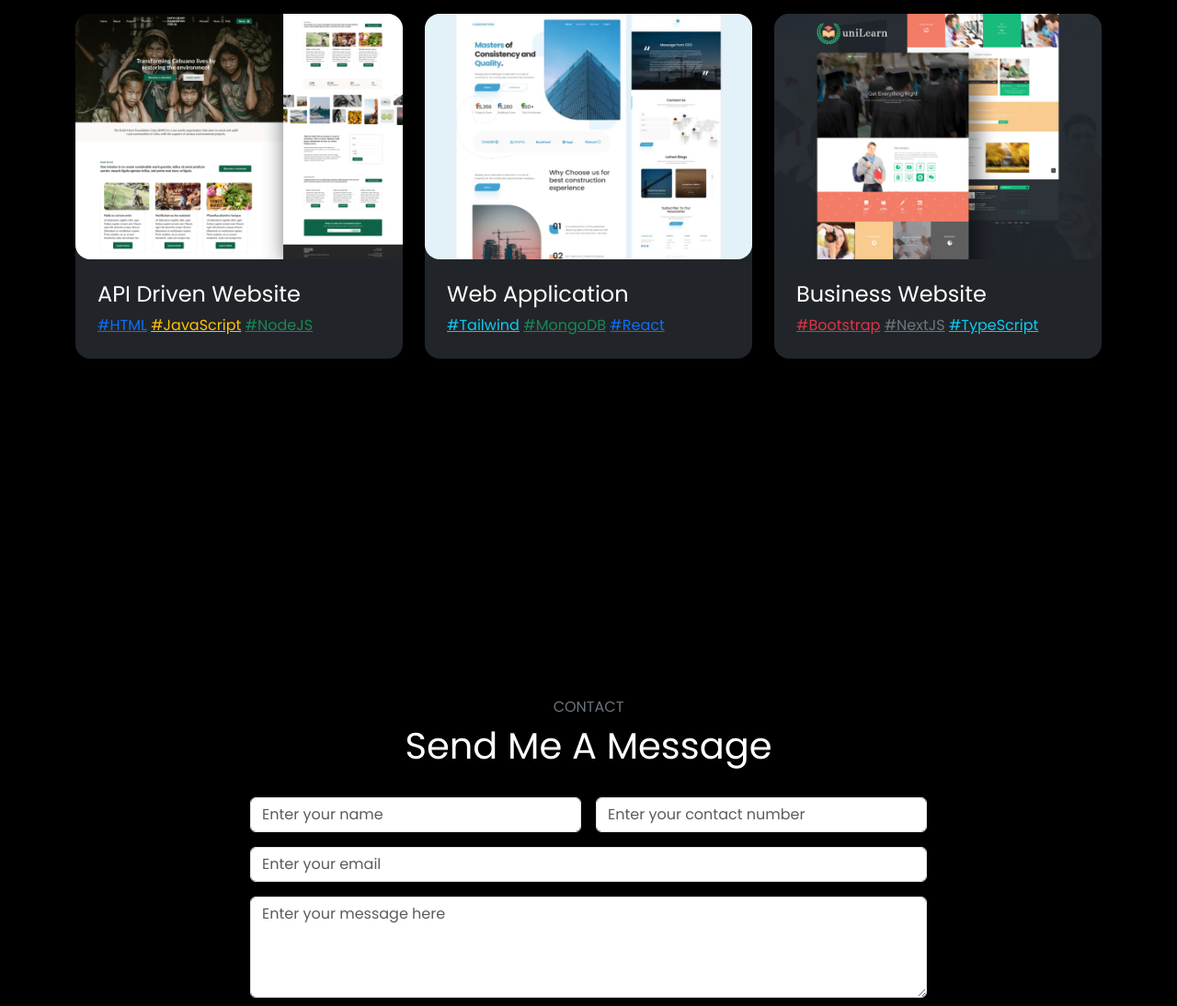
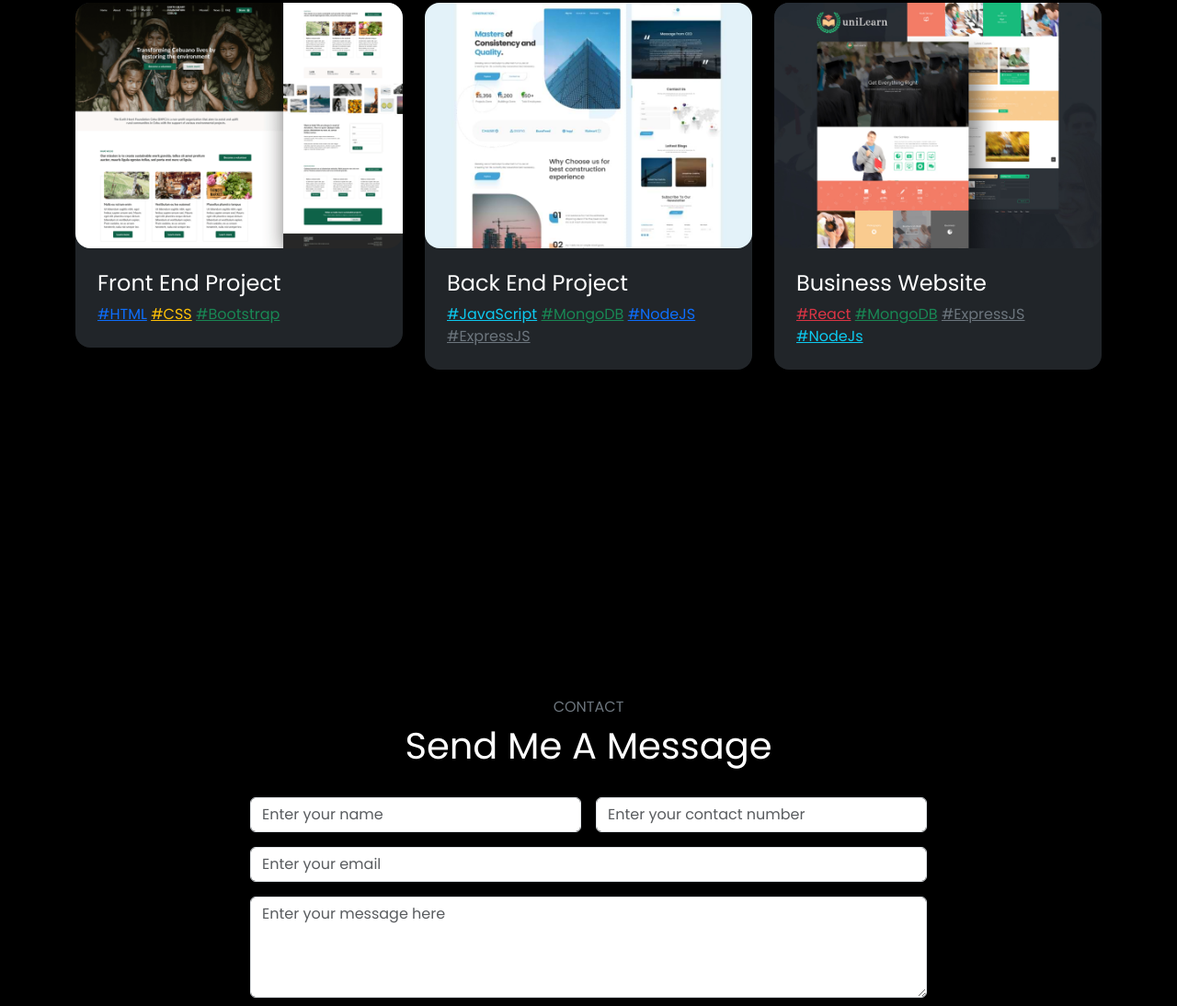
Before and after one commit to gnngtrrz/web-portfolio, a plain HTML site: page index.html in a window 1280 px wide. Shown: the part 2651-3745 px from the top of the page at 92% size. Drawn offline with nearby package versions, Linux system fonts and the light colour scheme.

Commit message:
Update index.html

```diff
--- a/index.html
+++ b/index.html
@@ -215,10 +215,10 @@
                 <img class="img-fluid" src="./images/project-1.png" alt="" />
               </div>
               <div class="p-4">
-                <h4>API Driven Website</h4>
+                <h4>Front End Project</h4>
                 <a href="#" class="text-primary">#HTML</a>
-                <a href="#" class="text-warning">#JavaScript</a>
-                <a href="#" class="text-success">#NodeJS</a>
+                <a href="#" class="text-warning">#CSS</a>
+                <a href="#" class="text-success">#Bootstrap</a>
               </div>
             </div>
           </div>
@@ -229,10 +229,11 @@
                 <img class="img-fluid" src="./images/project-3.jpg" alt="" />
               </div>
               <div class="p-4">
-                <h4>Web Application</h4>
-                <a href="#" class="text-info">#Tailwind</a>
+                <h4>Back End Project</h4>
+                <a href="#" class="text-info">#JavaScript</a>
                 <a href="#" class="text-success">#MongoDB</a>
-                <a href="#" class="text-primary">#React</a>
+                <a href="#" class="text-primary">#NodeJS</a>
+                <a href="#" class="text-secondary">#ExpressJS</a>
               </div>
             </div>
           </div>
@@ -244,9 +245,10 @@
               </div>
               <div class="p-4">
                 <h4>Business Website</h4>
-                <a href="#" class="text-danger">#Bootstrap</a>
-                <a href="#" class="text-secondary">#NextJS</a>
-                <a href="#" class="text-info">#TypeScript</a>
+                <a href="#" class="text-danger">#React</a>
+                <a href="#" class="text-success">#MongoDB</a>
+                <a href="#" class="text-secondary">#ExpressJS</a>
+                <a href="#" class="text-info">#NodeJs</a>
               </div>
             </div>
           </div>
```
